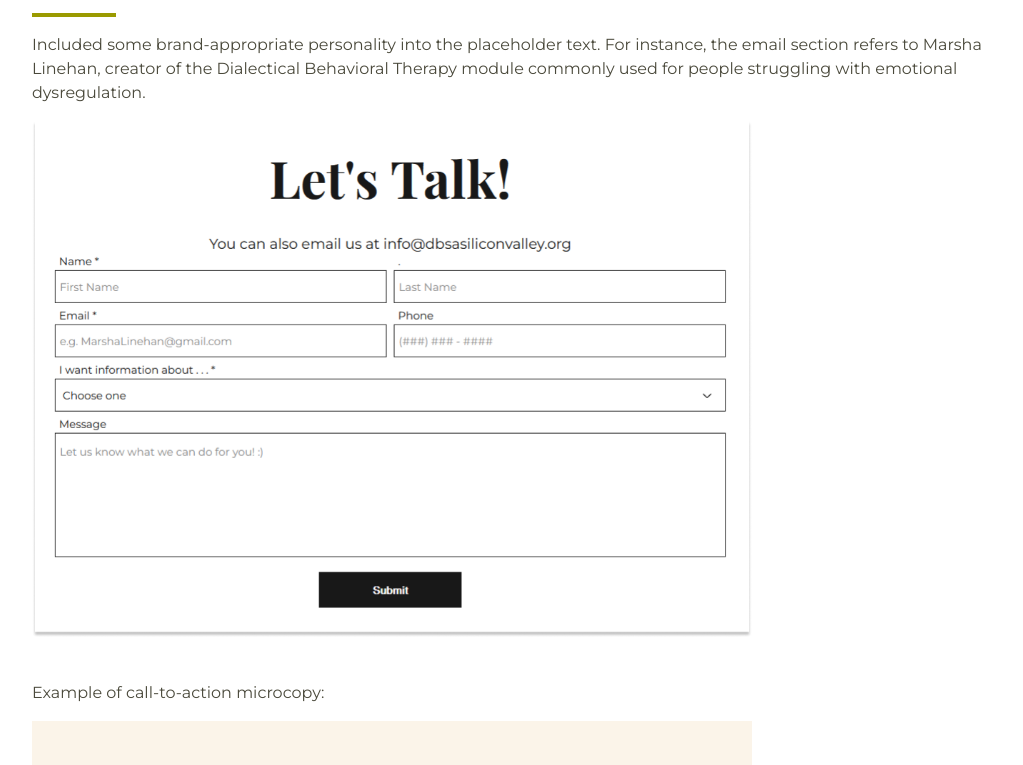
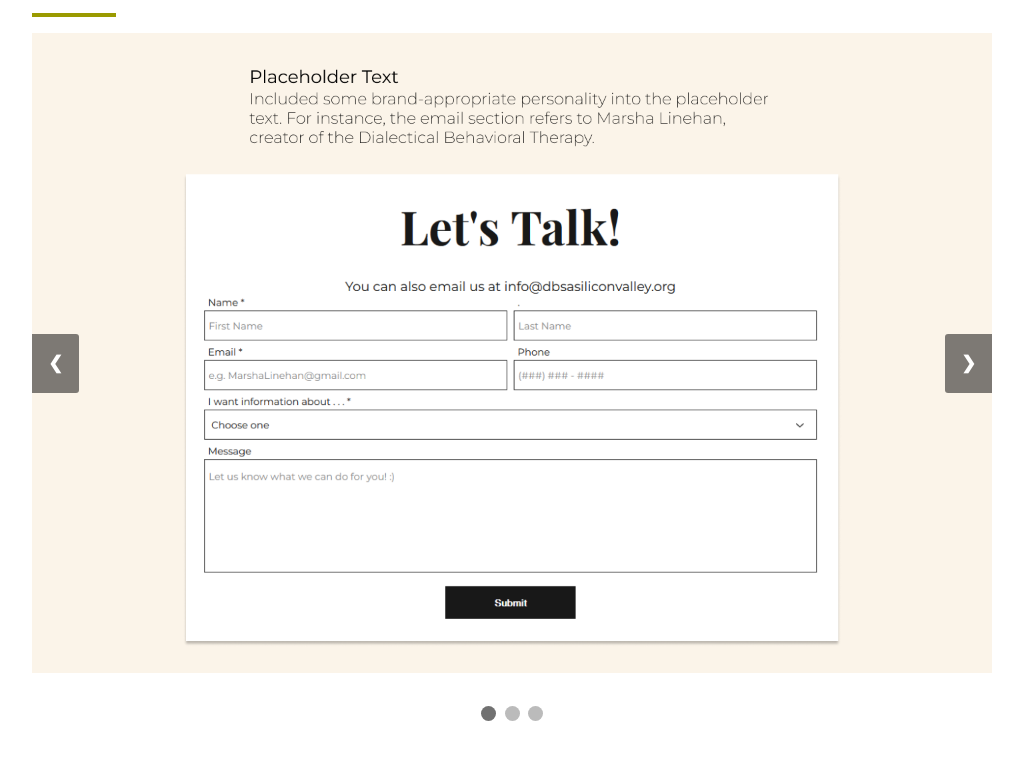
Before and after one commit to grle/portfolio2022, a plain HTML site: page pages/dbsa-silicon-valley.html in a window 1280 px wide. Shown: the part 2795-3560 px from the top of the page, without its empty margins (128-1151 px from the left). Drawn offline with nearby package versions, Linux system fonts and the light colour scheme; a web font is replaced by a local one.

Commit message:
new changes

```diff
--- a/pages/dbsa-silicon-valley.html
+++ b/pages/dbsa-silicon-valley.html
@@ -153,6 +153,30 @@
 
           <h2 class="top-space">UX WRITING</h2>
           <hr class="green-line"></hr>
+            <!-- SLIDESHOW -->
+            <div class="slideshow-container">
+              <div class="mySlides fade">
+                <img src="../images/p10_dbsa_sv/dbsa-01.png" style="width:100%">
+              </div>
+              <div class="mySlides fade">
+                <img src="../images/p10_dbsa_sv/dbsa-02.png" style="width:100%">
+              </div>
+              <div class="mySlides fade">
+                <img src="../images/p10_dbsa_sv/dbsa-03.png" style="width:100%">
+              </div>
+              <a class="prev" onclick="plusSlides(-1)">&#10094;</a>
+              <a class="next" onclick="plusSlides(1)">&#10095;</a>
+            </div>
+              <br>
+            <div style="text-align:center">
+                <span class="dot" onclick="currentSlide(1)"></span>
+                <span class="dot" onclick="currentSlide(2)"></span>
+                <span class="dot" onclick="currentSlide(3)"></span>
+            </div>
+            </br>
+
+          <!-- <h2 class="top-space">UX WRITING</h2>
+          <hr class="green-line"></hr>
           <p>Included some brand-appropriate personality into the placeholder
             text. For instance, the email section refers to Marsha Linehan,
             creator of the Dialectical Behavioral Therapy module commonly used
@@ -176,15 +200,11 @@
           <p>Used minimalist color schemes based on sunset orange to cultivate a
             warm and inviting atmosphere in the website:</p>
           <img class="threeqtr-size to-full-size bottom-space" alt="Design system"
-            src="../images/p10_dbsa_sv/04_design_system.png">
-
-
+            src="../images/p10_dbsa_sv/04_design_system.png"> -->
 
           <a class="btn-posnawr" target="_blank" href="https://www.dbsasiliconvalley.org/">
             VIEW WEBSITE<span></span></a>
           </br>
-
-
 
         </div>
       </div>
@@ -231,6 +251,7 @@
     <script src="https://ajax.googleapis.com/ajax/libs/jquery/1.12.4/jquery.min.js"></script>
     <script src="../js/script.js"></script>
     <script src="../js/script-project.js"></script>
+    <script src="../js/script-slideshow.js"></script>
 
     <!-- Global site tag (gtag.js) - Google Analytics -->
     <script async src="https://www.googletagmanager.com/gtag/js?id=UA-126022629-1"></script>
```
Also changed, not shown: images/p10_dbsa_sv/02_uxw.png (deleted), images/p10_dbsa_sv/02_uxw_option.png (deleted), images/p10_dbsa_sv/03_copywriting.png (deleted), images/p10_dbsa_sv/dbsa-01.png (added), images/p10_dbsa_sv/dbsa-02.png (added), images/p10_dbsa_sv/dbsa-03.png (added).
